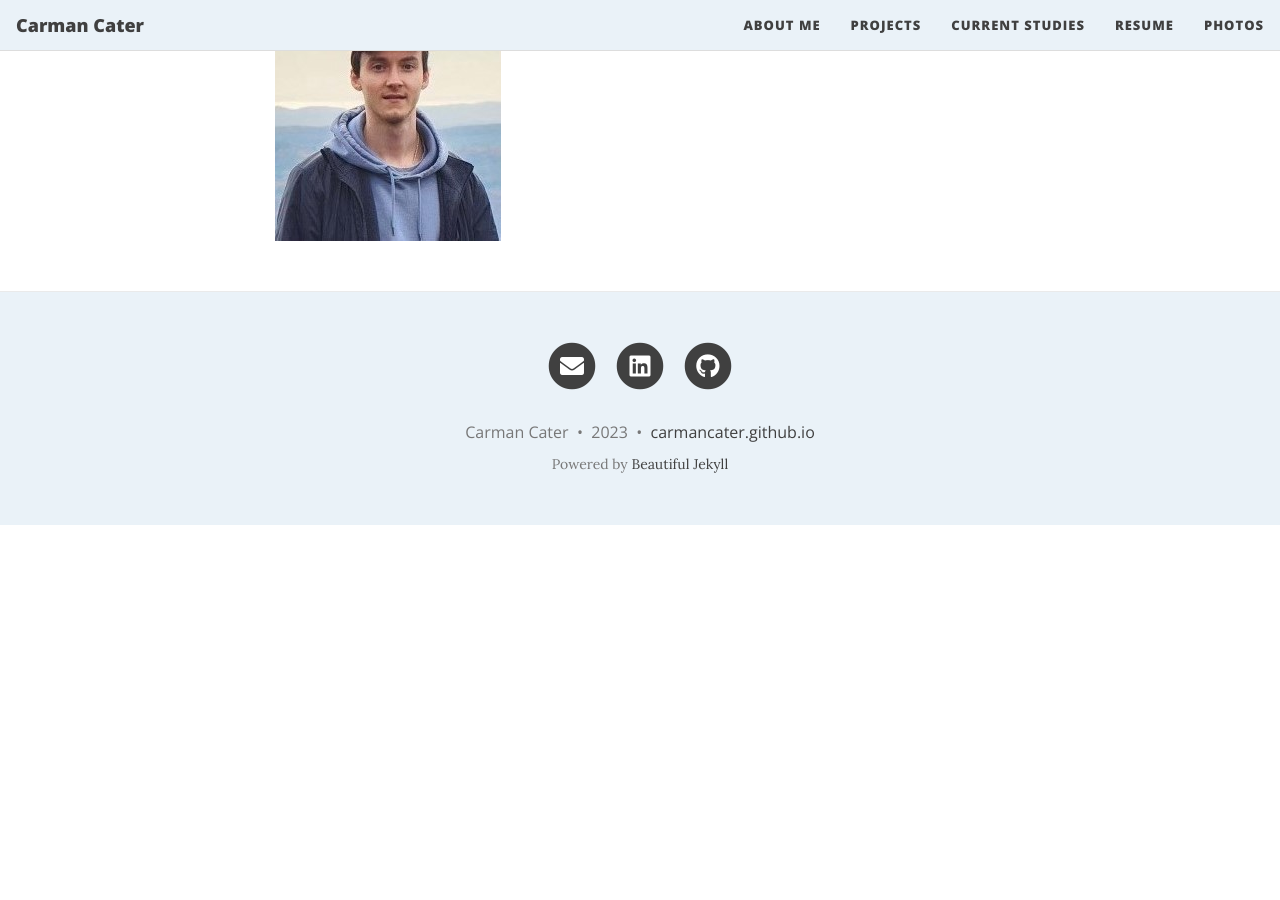
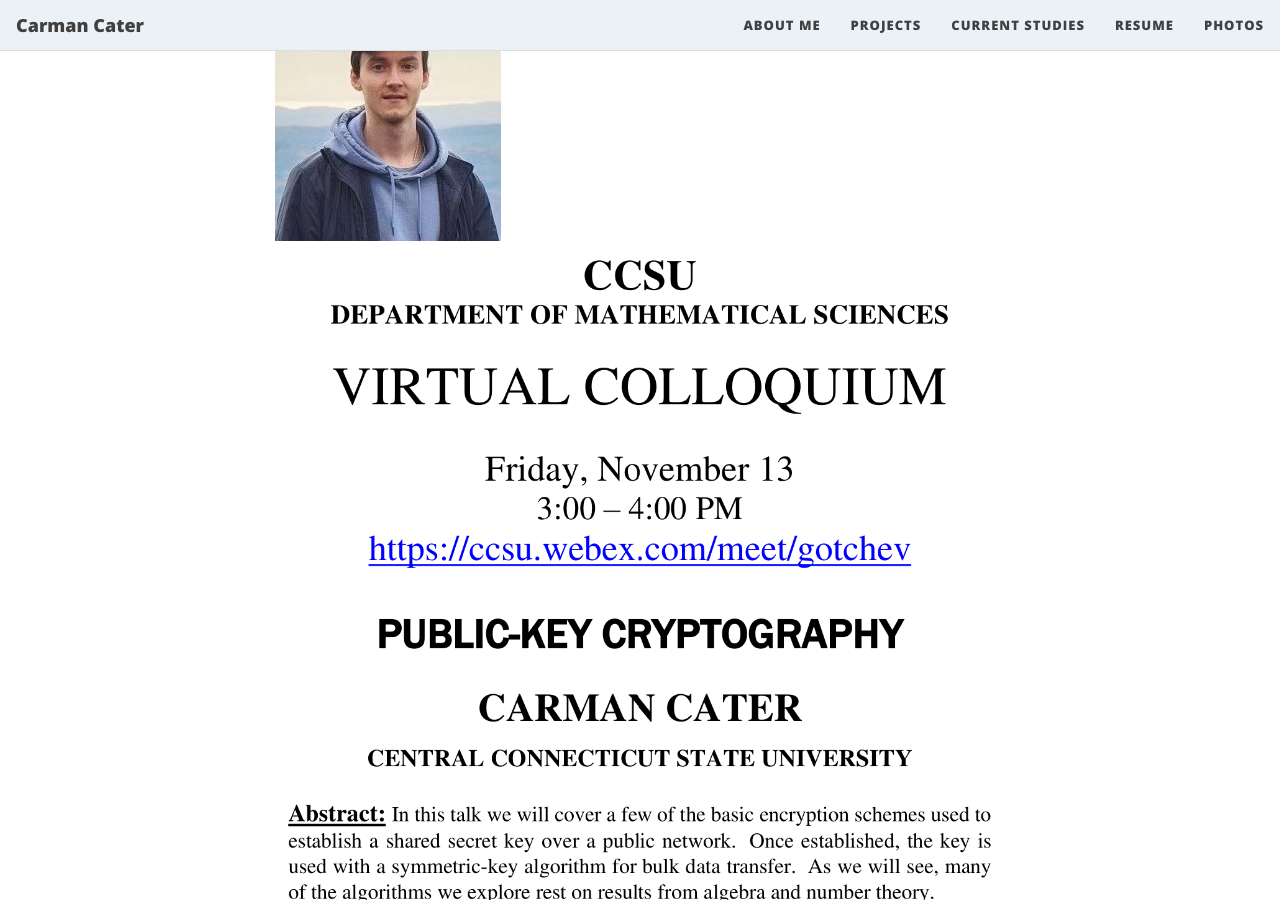
Before and after one commit to carmancater/carmancater.github.io, a Jekyll site: the page built from photos.html, in a window 1280 px wide and 900 px high, scrolled down 306 px. Built offline with Jekyll 4.4.1, drawn with Linux system fonts in a browser that asks for light colours; nearby versions of some CDN libraries; before the commit the page ends 900 px from its top, so only the background shows below that.

Commit message:
update photos

```diff
--- a/photos.html
+++ b/photos.html
@@ -42,8 +42,10 @@ share-title: Carman Cater - Photos
 <body>
 
     <a href="#CarmanCater.jpg"><img src="/assets/img/CarmanCater.jpg" alt=""></a>
+    <a href="#gallery" class=tlightbox id=CarmanCater.jpg><img src="/assets/img/CarmanCater.jpg" alt=""></a>
 
-    <a href="#gallery" class=tlightbox id=CarmanCater.jpg><img src="/assets/img/CarmanCater.jpg" alt=""></a>
+    <a href="publicKeyCryptographyFlyer.png"><img src="/assets/img/publicKeyCryptographyFlyer.png" alt=""></a>
+    <a href="#gallery" class=tlightbox id=publicKeyCryptographyFlyer.png><img src="/assets/img/publicKeyCryptographyFlyer.png" alt=""></a>
 
 </body>
 </html>
```
